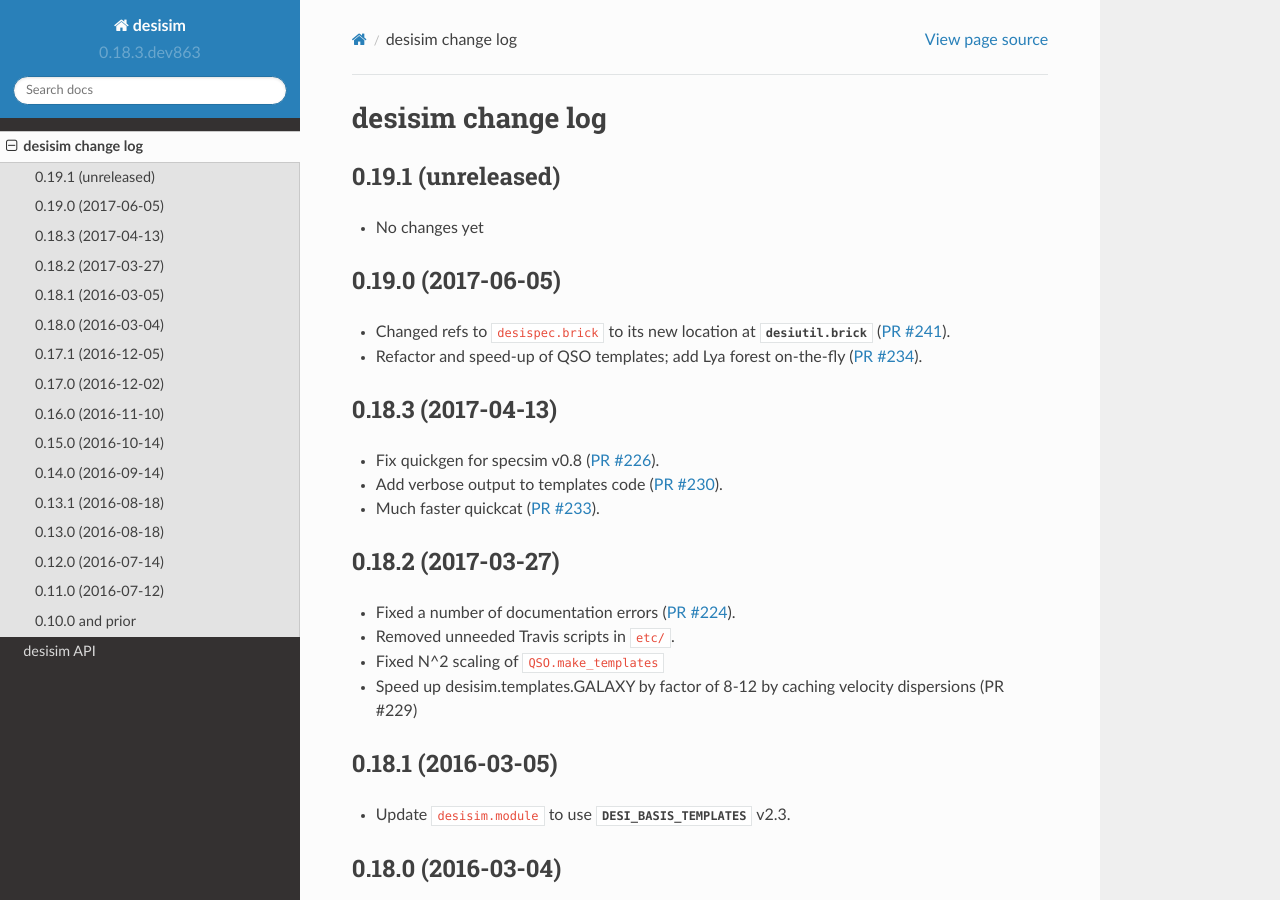
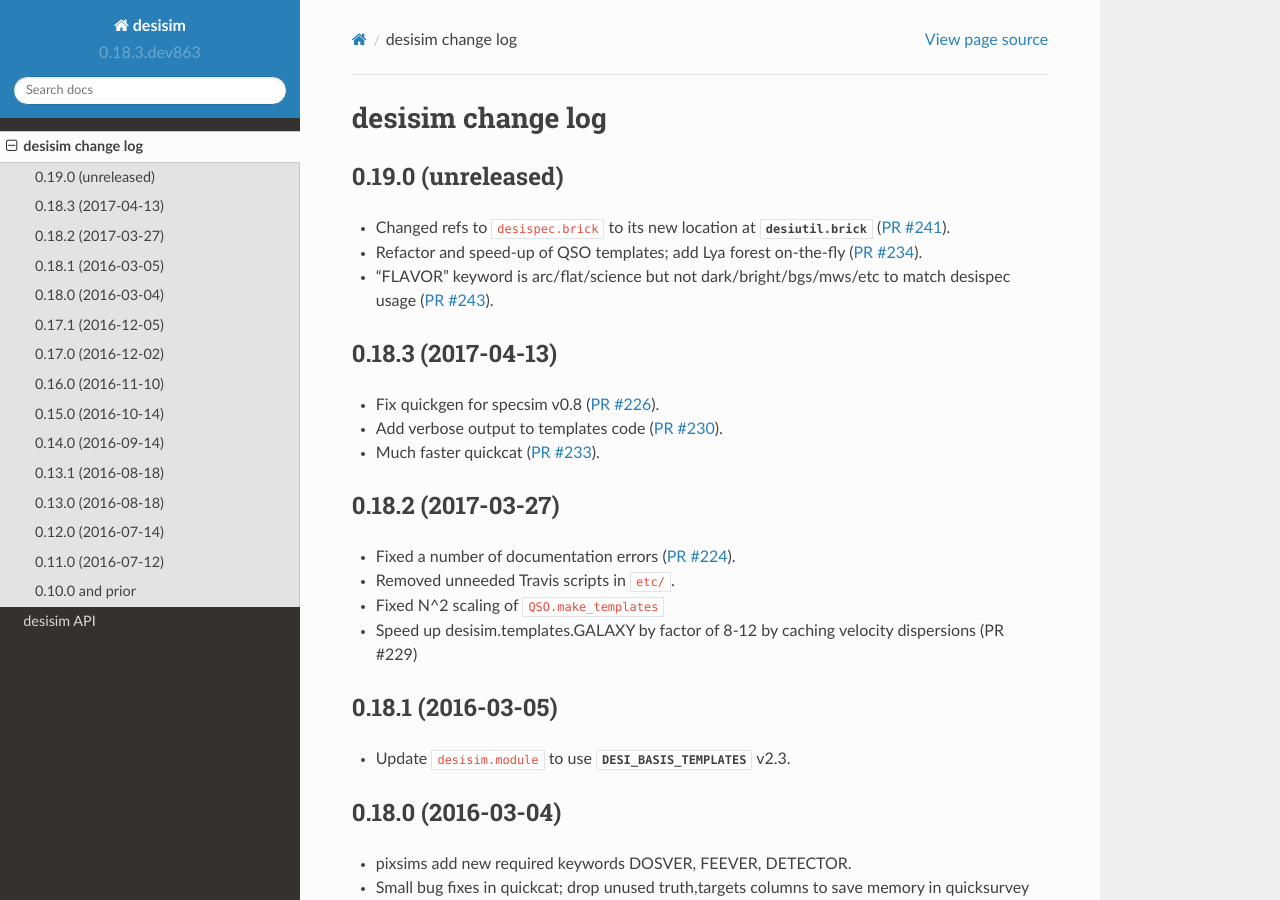
Before and after one commit to desihub/desisim, a Sphinx documentation site: the page built from doc/changes.rst, in a window 1280 px wide and 900 px high. Built offline with Sphinx 7.4.7 and the Read the Docs theme 2.0.0, drawn with Linux system fonts in a browser that asks for light colours.

Commit message:
fix changes.rst

```diff
--- a/doc/changes.rst
+++ b/doc/changes.rst
@@ -2,19 +2,17 @@
 desisim change log
 ==================
 
-0.19.1 (unreleased)
--------------------
-
-* No changes yet
-
-0.19.0 (2017-06-05)
+0.19.0 (unreleased)
 -------------------
 
 * Changed refs to ``desispec.brick`` to its new location at :mod:`desiutil.brick` (`PR #241`_).
 * Refactor and speed-up of QSO templates; add Lya forest on-the-fly (`PR #234`_).
+* "FLAVOR" keyword is arc/flat/science but not dark/bright/bgs/mws/etc to match
+  desispec usage (`PR #243`_).
 
 .. _`PR #234`: https://github.com/desihub/desisim/pull/234
 .. _`PR #241`: https://github.com/desihub/desisim/pull/241
+.. _`PR #243`: https://github.com/desihub/desisim/pull/243
 
 0.18.3 (2017-04-13)
 -------------------
```
